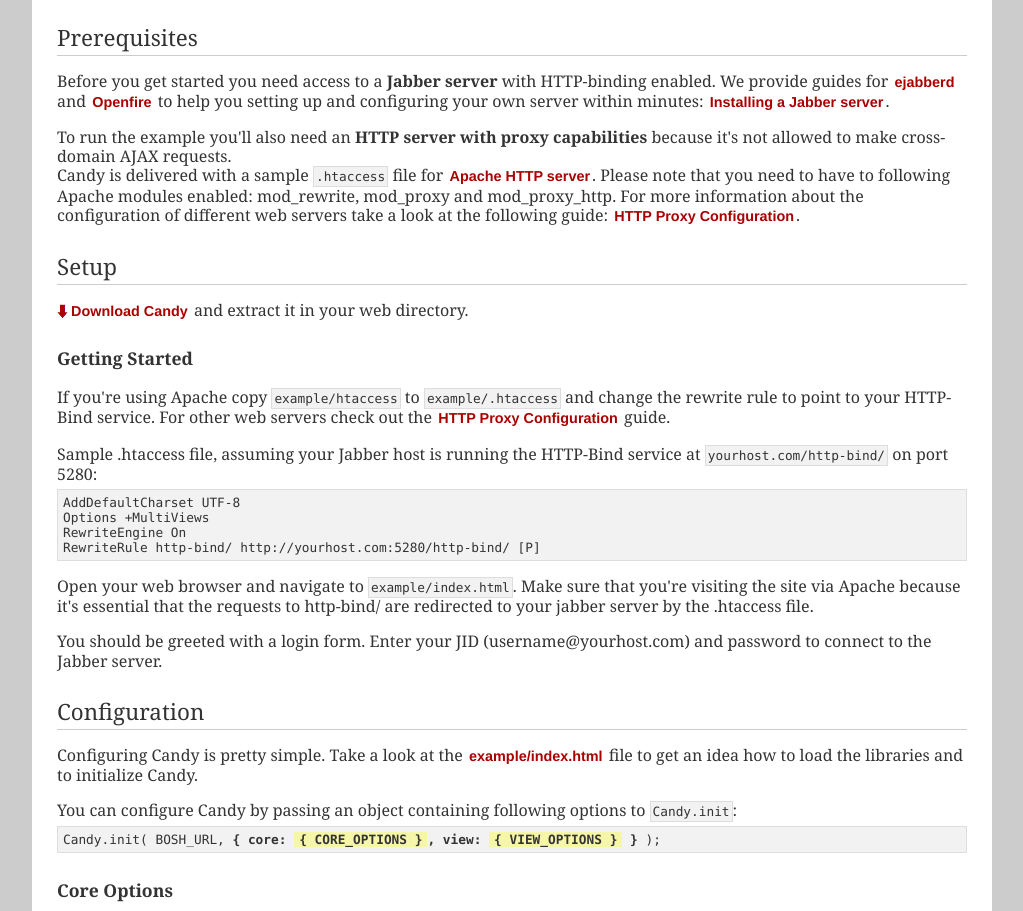
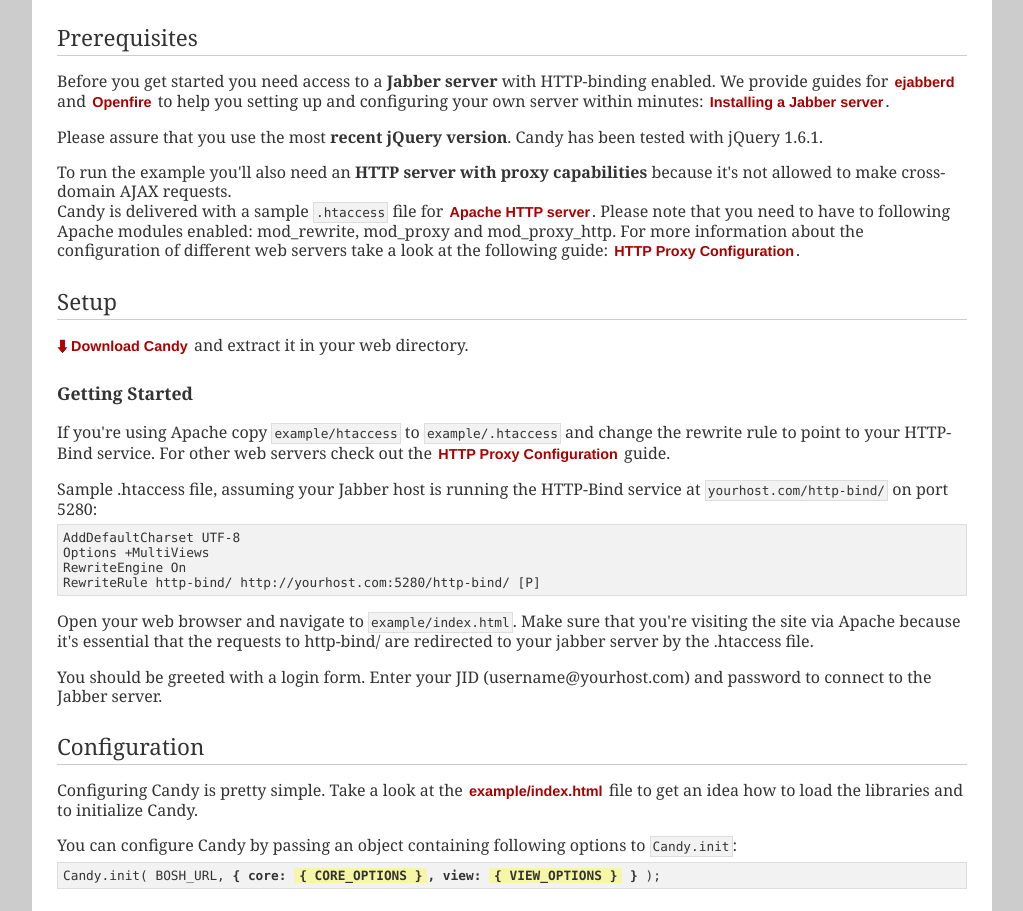
Before and after one commit to candy-chat/candy, a plain HTML site: page index.html in a window 1280 px wide. Shown: the part 1646-2557 px from the top of the page, without its empty margins (128-1151 px from the left). Drawn offline with nearby package versions, Linux system fonts and the light colour scheme.

Commit message:
jQuery 1.6.1 at least is a must: update project page accordingly

```diff
--- a/index.html
+++ b/index.html
@@ -94,6 +94,9 @@
 			<h3>Prerequisites</h3>
 			<p>
 				Before you get started you need access to a <strong>Jabber server</strong> with HTTP-binding enabled. We provide guides for <a href="http://www.ejabberd.im/">ejabberd</a> and <a href="http://www.igniterealtime.org/projects/openfire/index.jsp">Openfire</a> to help you setting up and configuring your own server within minutes: <a href="https://github.com/amiadogroup/candy/wiki/Installing-a-Jabber-server">Installing a Jabber server</a>.
+			</p>
+			<p>
+				Please assure that you use the most <strong>recent jQuery version</strong>. Candy has been tested with jQuery 1.6.1.
 			</p>
 			<p>
 				To run the example you'll also need an <strong>HTTP server with proxy capabilities</strong> because it's not allowed to make cross-domain AJAX requests.<br />Candy is delivered with a sample <code>.htaccess</code> file for <a href="http://httpd.apache.org/">Apache HTTP server</a>. Please note that you need to have to following Apache modules enabled: mod_rewrite, mod_proxy and mod_proxy_http.	For more information about the configuration of different web servers take a look at the following guide: <a href="https://github.com/amiadogroup/candy/wiki/HTTP-Proxy-Configuration">HTTP Proxy Configuration</a>.
```
